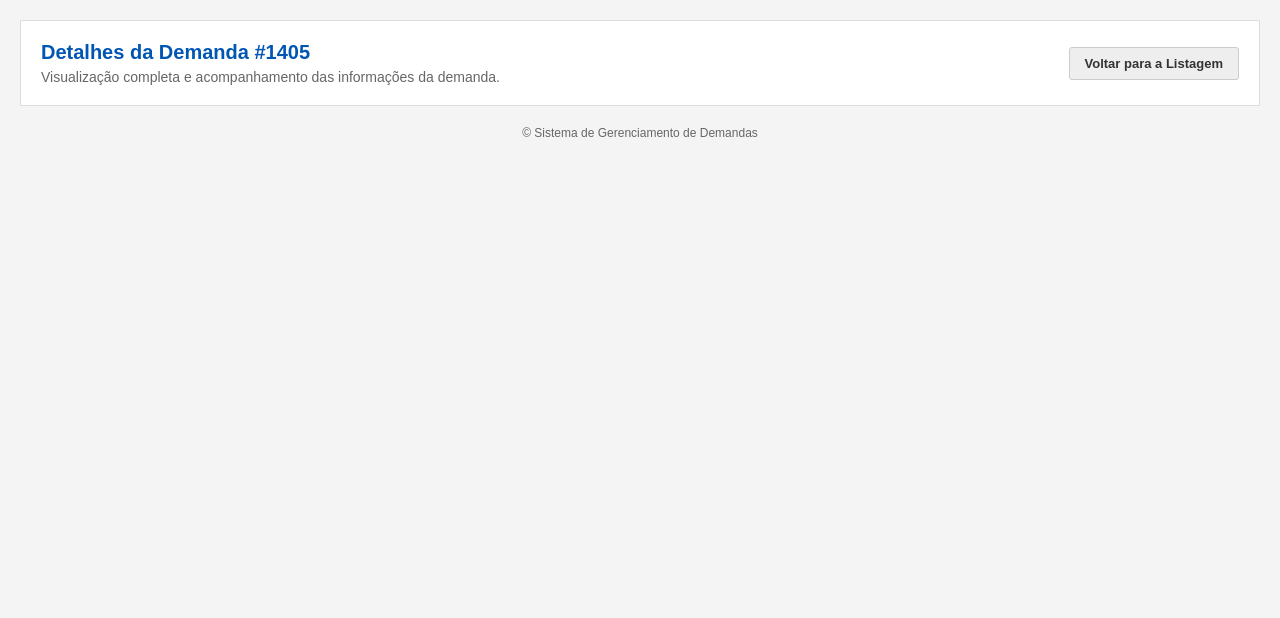
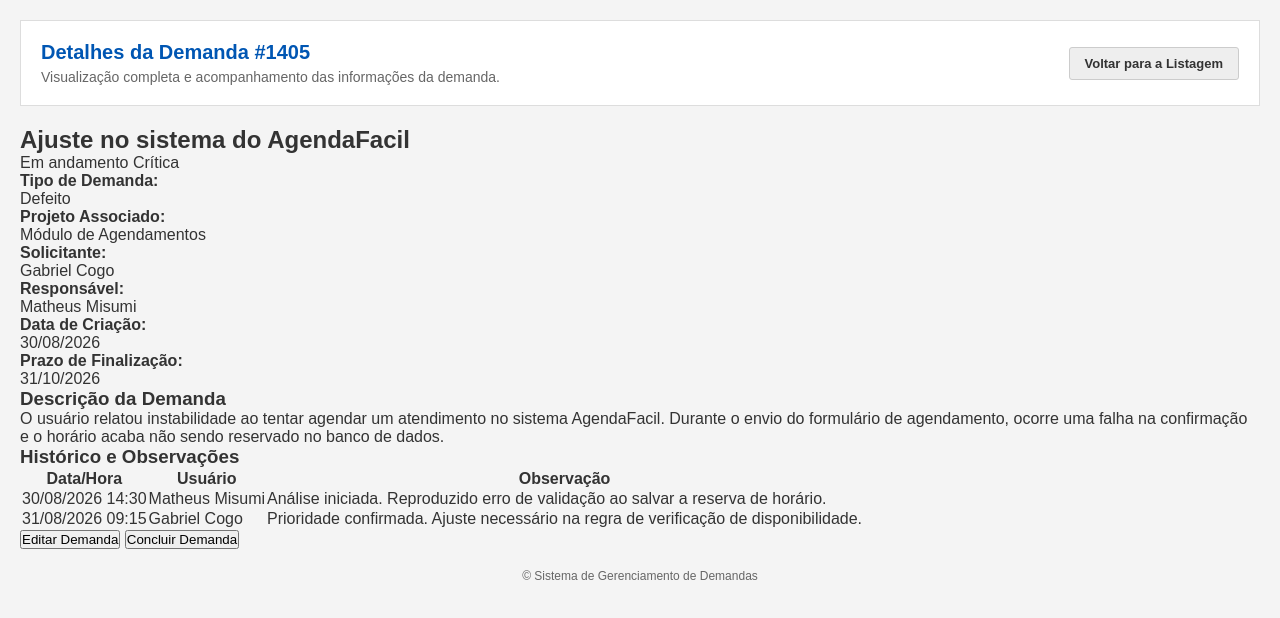
Before and after one commit to Luskapaes3/PI-II-TIME-24, a plain HTML site: page detalhes.html in a window 1280 px wide. Drawn offline with Linux system fonts and the light colour scheme.

Commit message:
feat: insere informacoes da demanda, tabela de historico e botoes no HTML

```diff
--- a/detalhes.html
+++ b/detalhes.html
@@ -3,12 +3,11 @@
 <head>
     <meta charset="UTF-8">
     <meta name="viewport" content="width=device-width, initial-scale=1.0">
-    <title>Detalhes</title>
+    <title>Detalhes da Demanda</title>
     <link rel="stylesheet" href="style.css">
 </head>
 <body>
 
-    <!-- Cabeçalho -->
     <div id="cabecalho">
         <div>
             <h1>Detalhes da Demanda #1405</h1>
@@ -17,12 +16,83 @@
         <a href="../listagem/listagem.html" class="btn-voltar">Voltar para a Listagem</a>
     </div>
 
-    <!-- Conteúdo -->
     <div class="conteudo-principal">
-        <!-- Conteúdo em construção -->
+
+        <div class="header-demanda">
+            <h2>Ajuste no sistema do AgendaFacil</h2>
+            <div class="badges">
+                <span class="badge status-andamento">Em andamento</span>
+                <span class="badge prioridade-critica">Crítica</span>
+            </div>
+        </div>
+
+        <div class="caixa-info">
+            <div class="info-item">
+                <strong>Tipo de Demanda:</strong>
+                <p>Defeito</p>
+            </div>
+            <div class="info-item">
+                <strong>Projeto Associado:</strong>
+                <p>Módulo de Agendamentos</p>
+            </div>
+            <div class="info-item">
+                <strong>Solicitante:</strong>
+                <p>Gabriel Cogo</p>
+            </div>
+            <div class="info-item">
+                <strong>Responsável:</strong>
+                <p>Matheus Misumi</p>
+            </div>
+            <div class="info-item">
+                <strong>Data de Criação:</strong>
+                <p>30/08/2026</p>
+            </div>
+            <div class="info-item">
+                <strong>Prazo de Finalização:</strong>
+                <p>31/10/2026</p>
+            </div>
+        </div>
+
+        <div class="secao">
+            <h3>Descrição da Demanda</h3>
+            <p>
+                O usuário relatou instabilidade ao tentar agendar um atendimento no sistema AgendaFacil.
+                Durante o envio do formulário de agendamento, ocorre uma falha na confirmação e o horário acaba não sendo reservado no banco de dados.
+            </p>
+        </div>
+
+        <div class="secao">
+            <h3>Histórico e Observações</h3>
+            <table class="tabela-historico">
+                <thead>
+                    <tr>
+                        <th>Data/Hora</th>
+                        <th>Usuário</th>
+                        <th>Observação</th>
+                    </tr>
+                </thead>
+                <tbody>
+                    <tr>
+                        <td>30/08/2026 14:30</td>
+                        <td>Matheus Misumi</td>
+                        <td>Análise iniciada. Reproduzido erro de validação ao salvar a reserva de horário.</td>
+                    </tr>
+                    <tr>
+                        <td>31/08/2026 09:15</td>
+                        <td>Gabriel Cogo</td>
+                        <td>Prioridade confirmada. Ajuste necessário na regra de verificação de disponibilidade.</td>
+                    </tr>
+                </tbody>
+            </table>
+        </div>
+
+        <div class="botoes-acao">
+            <button class="btn-secundario" type="button">Editar Demanda</button>
+            <button class="btn-principal" type="button">Concluir Demanda</button>
+        </div>
+
     </div>
 
-    <!-- Rodapé -->
     <div id="rodape">
         <p>© Sistema de Gerenciamento de Demandas</p>
     </div>
```
